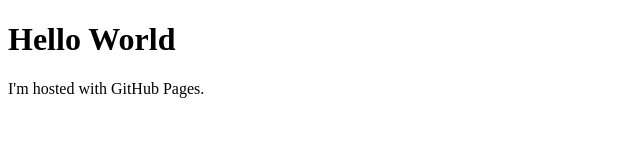
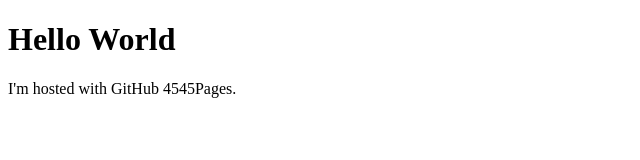
Before and after one commit to TheWu99/TheWu99.github.io, a plain HTML site: page index.html in a window 1280 px wide. Shown: the full height of the page, 0-640 px from the left. Drawn offline with Linux system fonts and the light colour scheme.

Commit message:
test
test

```diff
--- a/index.html
+++ b/index.html
@@ -2,6 +2,6 @@
 <html>
 <body>
     <h1>Hello World</h1>
-    <p>I'm hosted with GitHub Pages.</p>
+    <p>I'm hosted with GitHub 4545Pages.</p>
 </body>
 </html>
```
